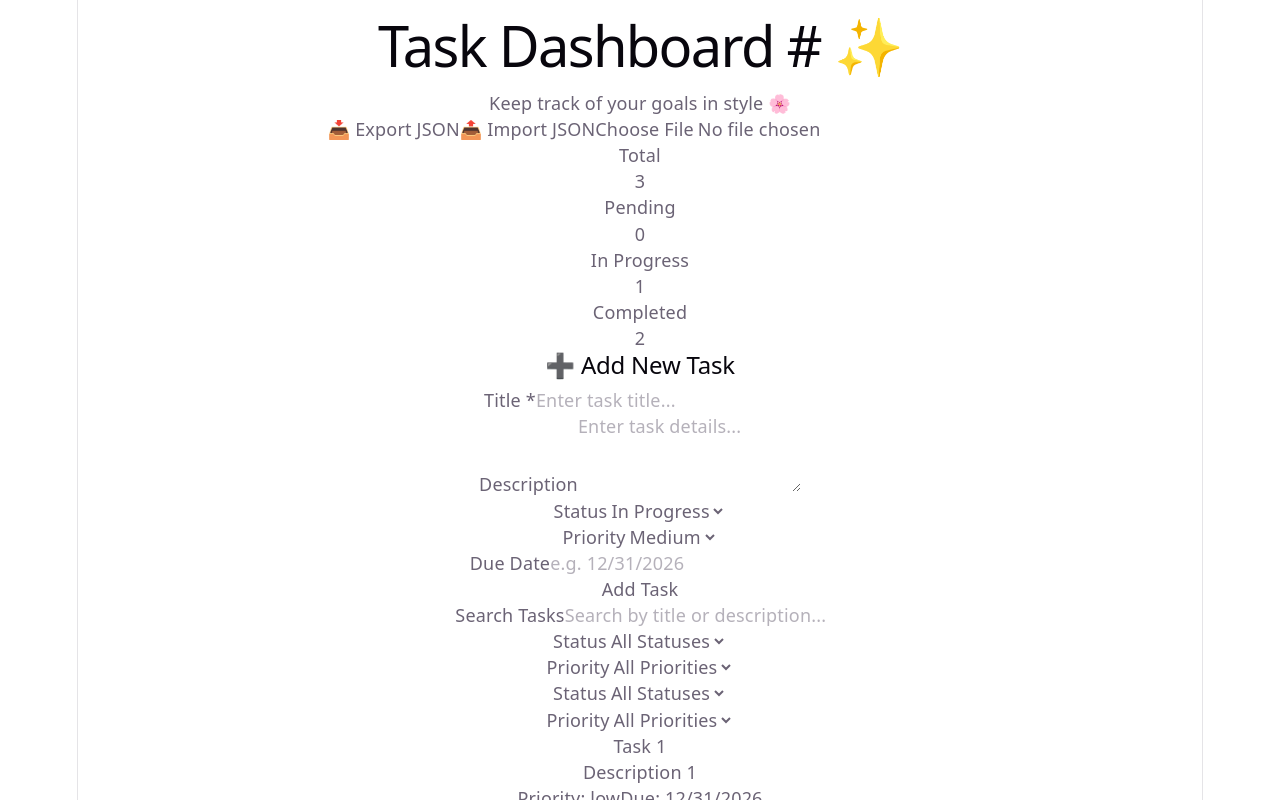
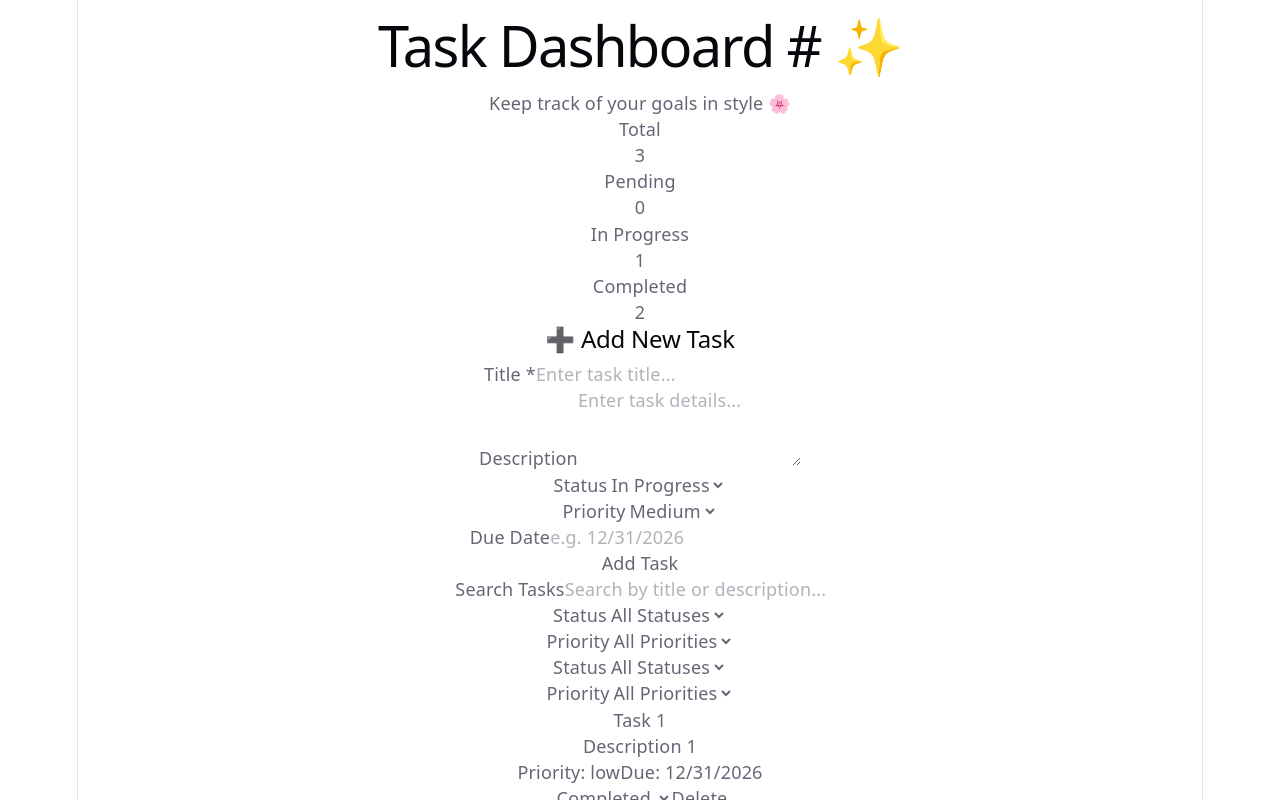
Before and after one commit to tamirahawkins97-ui/Rendering-Lists, a React (Vite) app in the folder rendering-lists/: page / in a window 1280 px wide. Shown: the top 800 px of the page. Built offline with nearby package versions, Linux system fonts and the light colour scheme.

Commit message:
Finalize feature branch updates

```diff
--- a/rendering-lists/src/App.tsx
+++ b/rendering-lists/src/App.tsx
@@ -100,33 +100,6 @@ function App() {
     setSearchQuery('');
   };
 
-  // --- DATA EXPORT / IMPORT ---
-  const handleExportData = () => {
-    const dataStr = "data:text/json;charset=utf-8," + encodeURIComponent(JSON.stringify(tasks, null, 2));
-    const downloadAnchor = document.createElement('a');
-    downloadAnchor.setAttribute("href", dataStr);
-    downloadAnchor.setAttribute("download", `tasks_backup_${Date.now()}.json`);
-    document.body.appendChild(downloadAnchor);
-    downloadAnchor.click();
-    downloadAnchor.remove();
-  };
-
-  const handleImportData = (e: React.ChangeEvent<HTMLInputElement>) => {
-    const fileReader = new FileReader();
-    if (e.target.files && e.target.files[0]) {
-      fileReader.readAsText(e.target.files[0], "UTF-8");
-      fileReader.onload = (event) => {
-        try {
-          const imported = JSON.parse(event.target?.result as string);
-          if (Array.isArray(imported)) {
-            setTasks(imported);
-          }
-        } catch {
-          alert('Invalid JSON file format.');
-        }
-      };
-    }
-  };
 
   // --- FILTER TASKS ---
   const filteredTasks = tasks.filter((task) => {
@@ -156,25 +129,6 @@ function App() {
               Welcome back, {userData.firstName}! 👋
             </p>
           )}
-
-          {/* Export / Import Controls */}
-          <div className="flex justify-end gap-3 mt-4 text-xs">
-            <button
-              onClick={handleExportData}
-              className="bg-slate-800 hover:bg-slate-700 text-pink-200 border border-pink-500/20 px-3 py-1.5 rounded-lg transition-colors"
-            >
-              📥 Export JSON
-            </button>
-            <label className="bg-slate-800 hover:bg-slate-700 text-pink-200 border border-pink-500/20 px-3 py-1.5 rounded-lg cursor-pointer transition-colors">
-              📤 Import JSON
-              <input
-                type="file"
-                accept=".json"
-                onChange={handleImportData}
-                className="hidden"
-              />
-            </label>
-          </div>
         </header>
 
         <main className="space-y-6">
```
